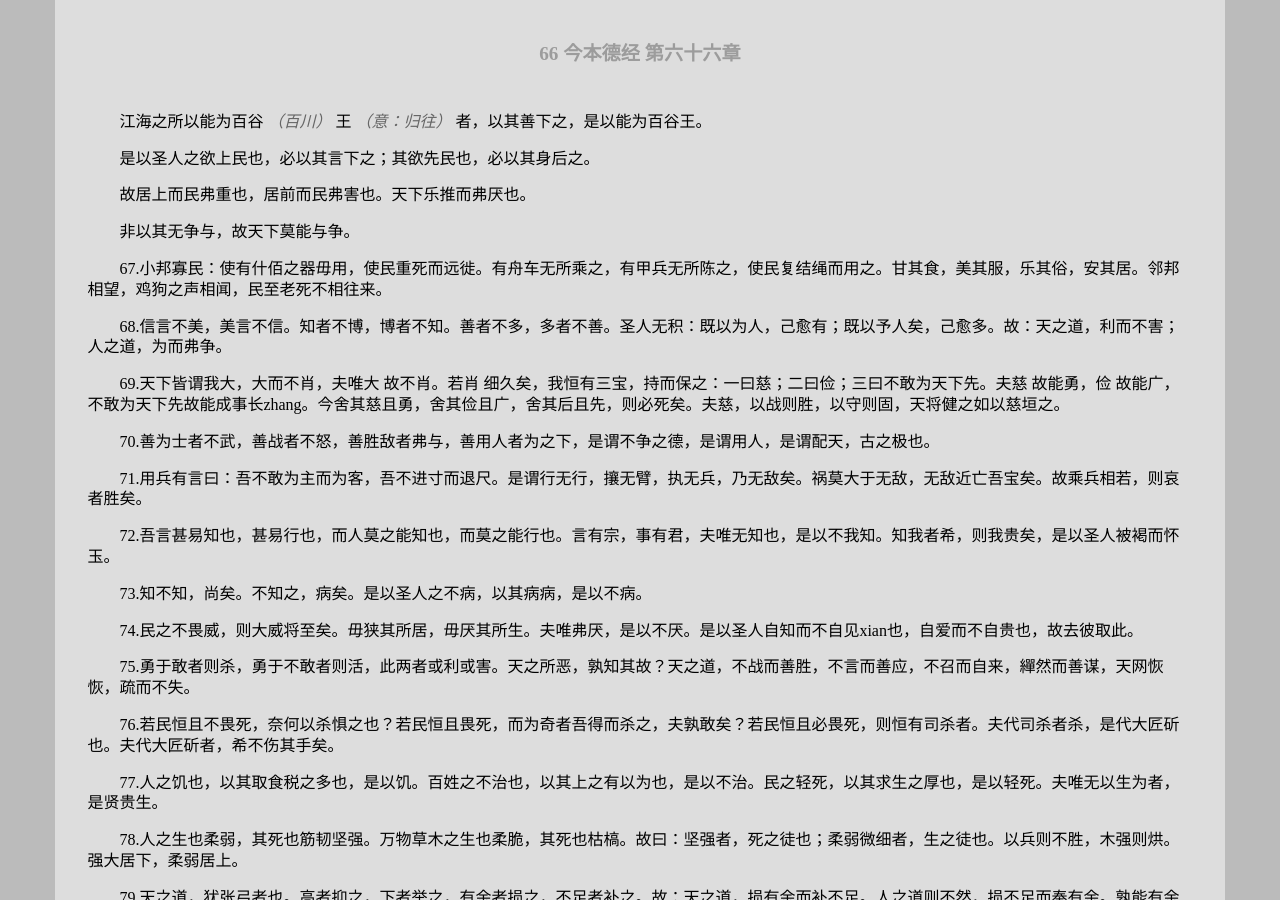
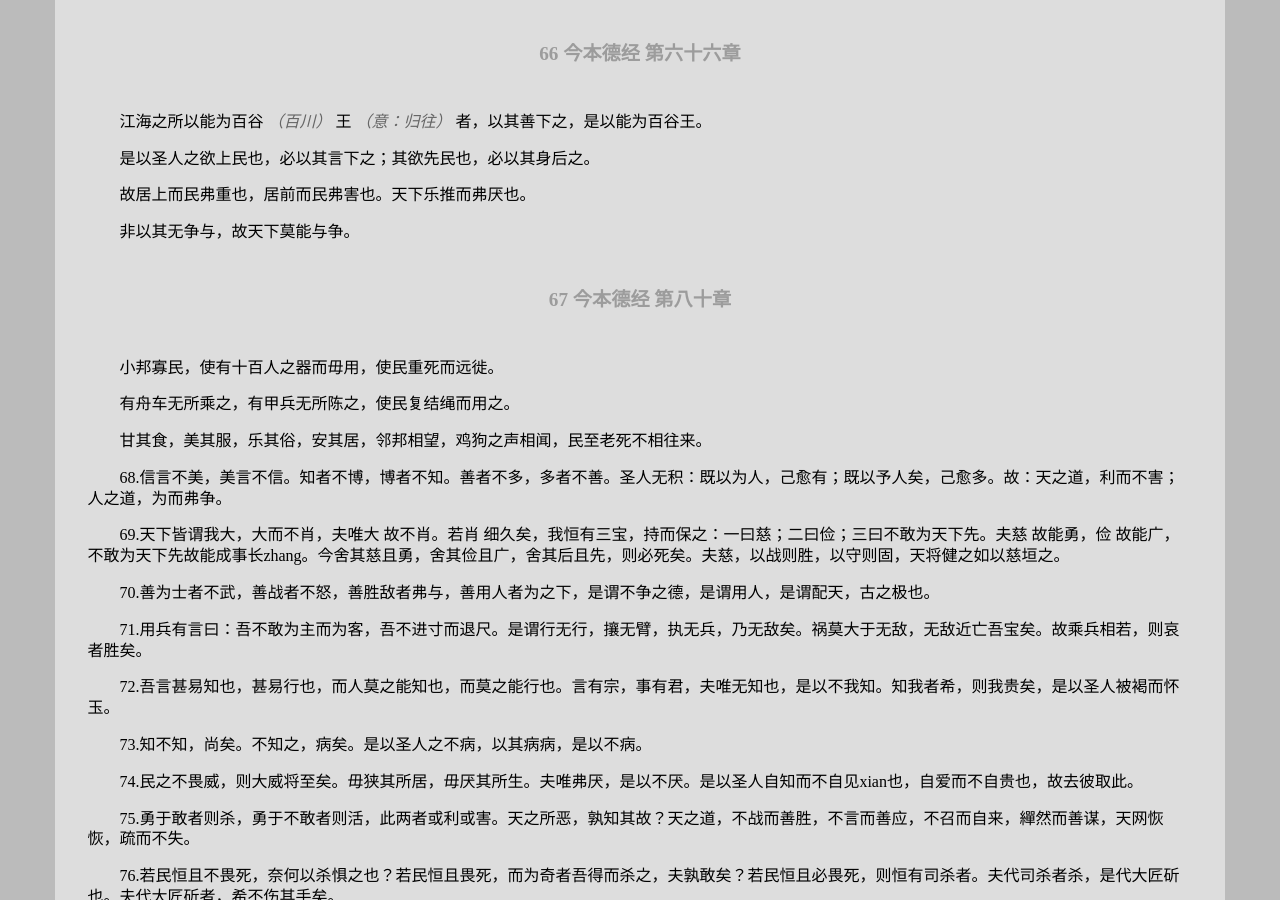
Before and after one commit to leiqin/leiqin.github.io, a Jekyll site: the page built from shoucang/daodejing.markdown, in a window 1280 px wide and 900 px high, scrolled down 7103 px. Built offline with Jekyll 4.4.1, drawn with Linux system fonts in a browser that asks for light colours; nearby versions of some CDN libraries.

Commit message:
道德经 德经 67

```diff
--- a/shoucang/daodejing.markdown
+++ b/shoucang/daodejing.markdown
@@ -287,10 +287,15 @@ title: 道德经
 
 非以其无争与，故天下莫能与争。
 
+###### 67 今本德经 第八十章
+
+小邦寡民，使有十百人之器而毋用，使民重死而远徙。
+
+有舟车无所乘之，有甲兵无所陈之，使民复结绳而用之。
+
+甘其食，美其服，乐其俗，安其居，邻邦相望，鸡狗之声相闻，民至老死不相往来。
 
 
-
-67.小邦寡民：使有什佰之器毋用，使民重死而远徙。有舟车无所乘之，有甲兵无所陈之，使民复结绳而用之。甘其食，美其服，乐其俗，安其居。邻邦相望，鸡狗之声相闻，民至老死不相往来。
 
 68.信言不美，美言不信。知者不博，博者不知。善者不多，多者不善。圣人无积：既以为人，己愈有；既以予人矣，己愈多。故：天之道，利而不害；人之道，为而弗争。
 
```
